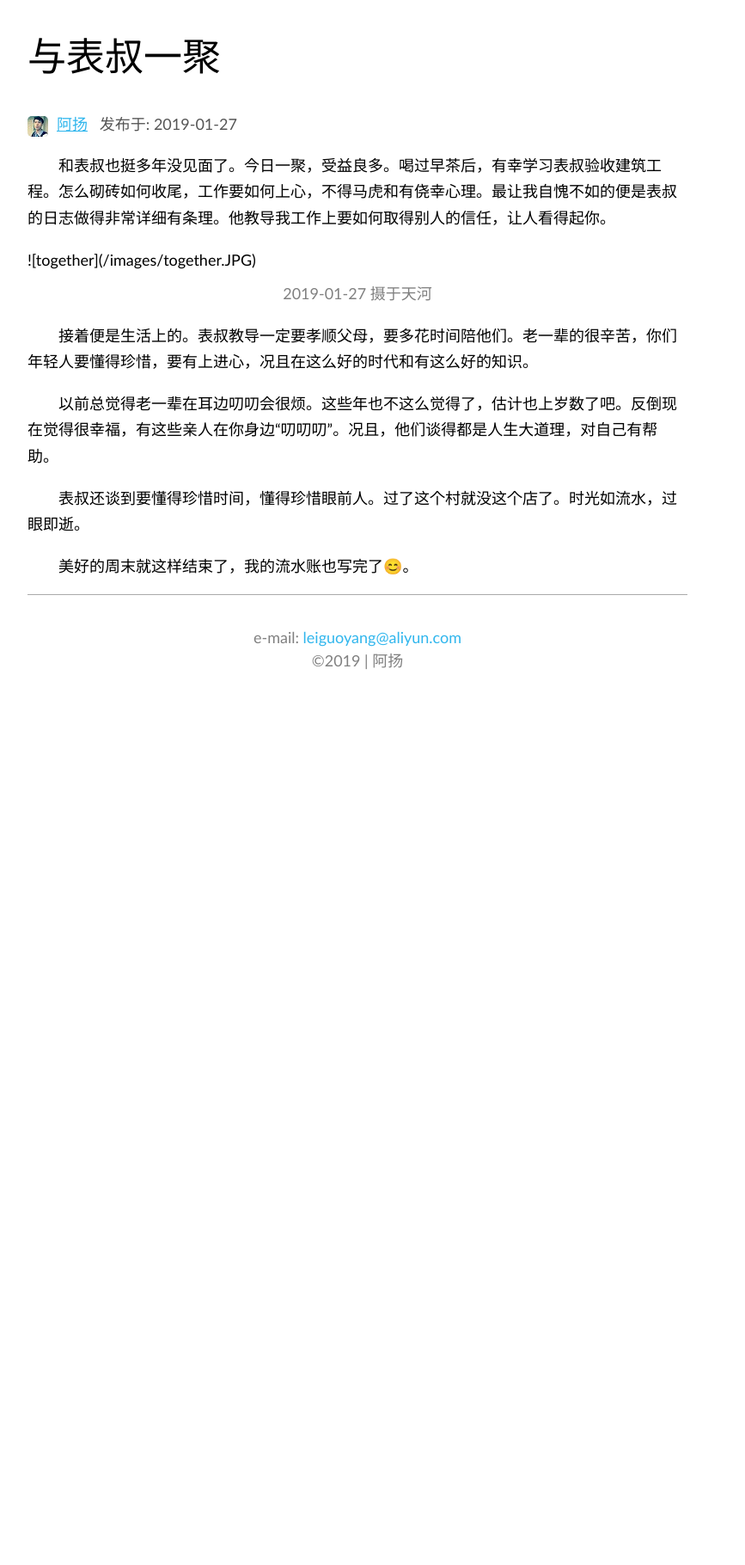
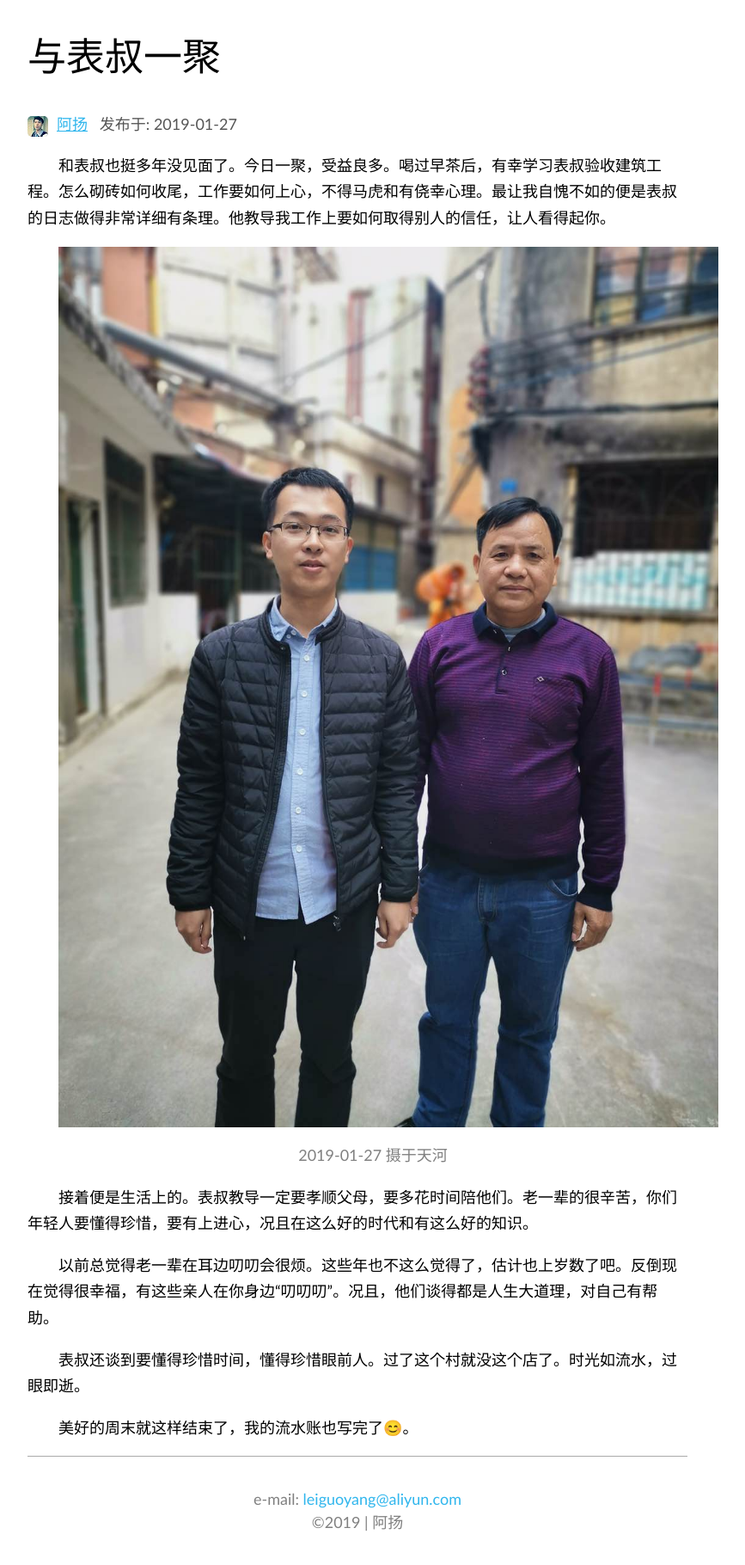
Before and after one commit to leiguoyang/leiguoyang.github.io, a Jekyll site: the page built from _posts/2019-01-27-与表叔一聚.md, in a window 1280 px wide. Shown: the whole page at 86% size, without its empty margins (224-1091 px from the left). Built offline with Jekyll 4.4.1, drawn with Linux system fonts in a browser that asks for light colours; before the commit the page ends 900 px from its top, so only the background shows below that.

Commit message:
Another fix

```diff
--- a/_posts/2019-01-27-与表叔一聚.md
+++ b/_posts/2019-01-27-与表叔一聚.md
@@ -15,19 +15,12 @@ date: 2019-01-27
   	display: block;
   	margin-top: .5em;
   }
-
-  .image {
-  	text-indent: 0em;
-  }
 </style>
 
 和表叔也挺多年没见面了。今日一聚，受益良多。喝过早茶后，有幸学习表叔验收建筑工程。怎么砌砖如何收尾，工作要如何上心，不得马虎和有侥幸心理。最让我自愧不如的便是表叔的日志做得非常详细有条理。他教导我工作上要如何取得别人的信任，让人看得起你。
 
-<!-- image here -->
-<p class="image">
-![together](/images/together.JPG)
+<img src="/images/together.JPG" alt="together">
 <span class="image-caption">2019-01-27 摄于天河</span>
-</p>
 
 接着便是生活上的。表叔教导一定要孝顺父母，要多花时间陪他们。老一辈的很辛苦，你们年轻人要懂得珍惜，要有上进心，况且在这么好的时代和有这么好的知识。
 
```
